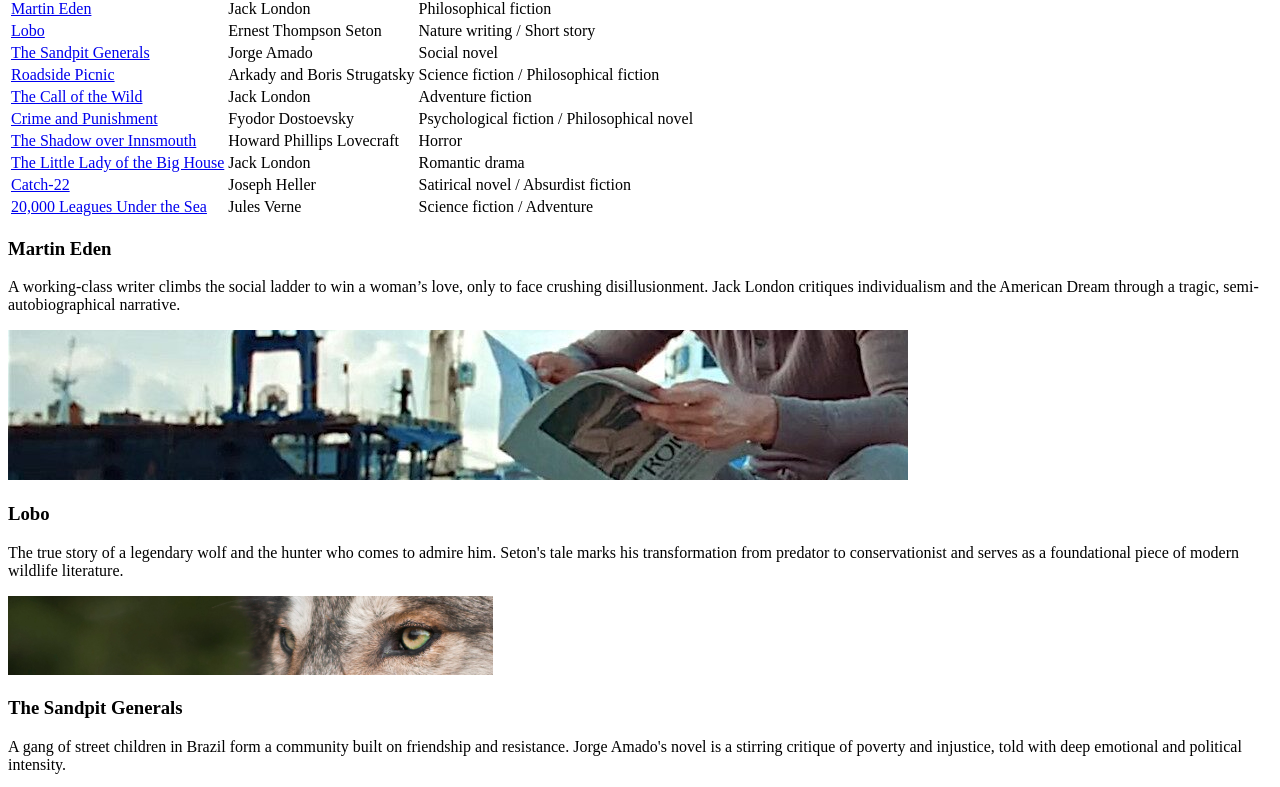
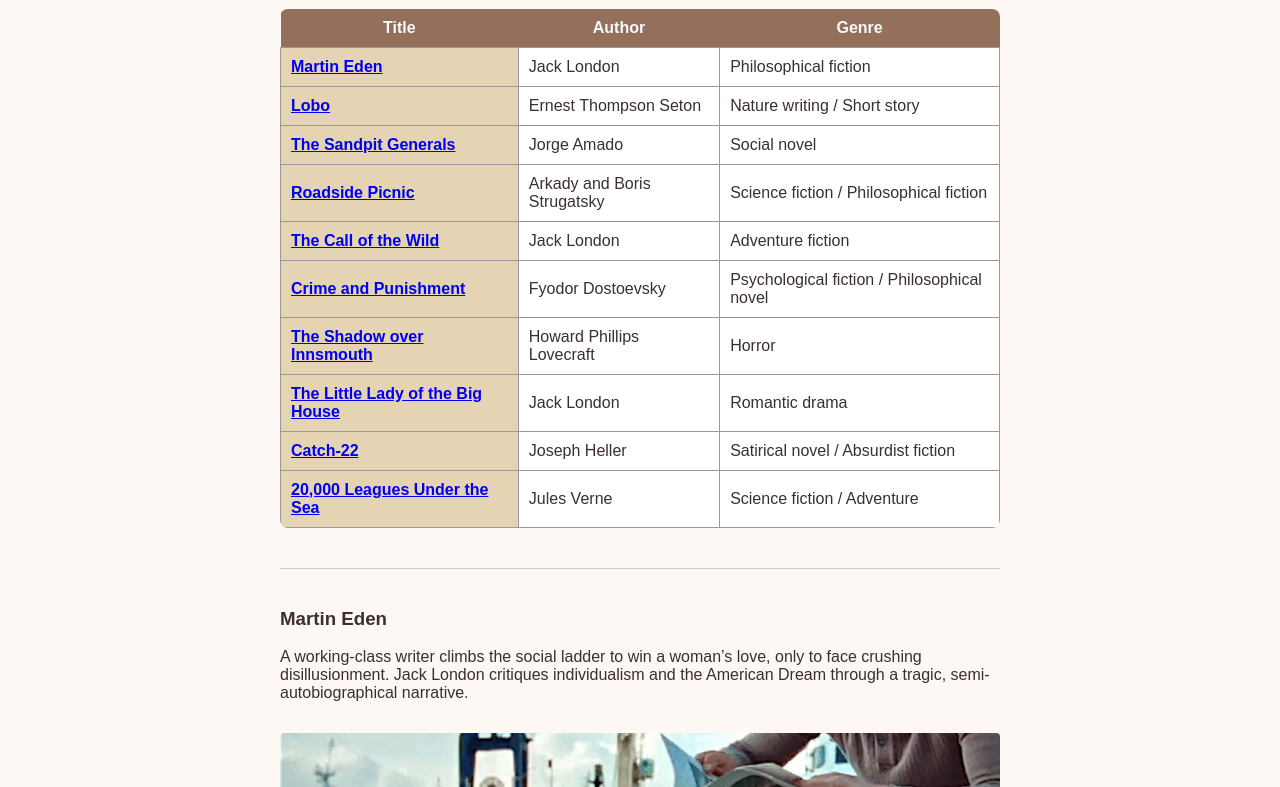
Before and after one commit to elin-christensen/Week-32-HTML-CSS, a plain HTML site: page table test/assignment2.html in a window 1280 px wide. Shown: the part 105-892 px from the top of the page. Drawn offline with Linux system fonts and the light colour scheme.

Commit message:
add-missing-files

```diff
--- a/table test/assignment2.html
+++ b/table test/assignment2.html
@@ -101,31 +101,37 @@
 <div id="goto-call-of-the-wild">
   <h3>The Call of the Wild</h3>
   <p>Buck, a domesticated dog, is thrown into the harsh world of sledding in Alaska. Stripped of civilization, he awakens his primal instincts in a classic tale of survival and identity.</p>
+<img src="src/5.png" alt="winter forest" class="book-image"/>
 </div>
 
 <div id="goto-crime-and-punishment">
   <h3>Crime and Punishment</h3>
   <p>Raskolnikov murders a pawnbroker believing he’s above morality—but is soon haunted by guilt. Dostoevsky’s psychological masterpiece dives deep into conscience, suffering, and redemption.</p>
+<img src="src/6.png" alt="Murder" class="book-image"/>
 </div>
 
 <div id="goto-innsmouth">
   <h3>The Shadow over Innsmouth</h3>
   <p>A man visits a decaying town and uncovers a horrifying pact with deep-sea creatures. Lovecraft blends isolation and cosmic terror in this cornerstone of his mythos.</p>
+<img src="src/7.png" alt="Deep sea creatures" class="book-image"/>
 </div>
 
 <div id="goto-little-lady">
   <h3>The Little Lady of the Big House</h3>
   <p>A romantic triangle unfolds on a California ranch, probing love, modern womanhood, and personal freedom. One of London’s most introspective novels, it challenges the boundaries of emotional and social convention.</p>
+<img src="src/8.png" alt="Wild horses" class="book-image"/>
 </div>
 
 <div id="goto-catch-22">
   <h3>Catch-22</h3>
   <p>Yossarian, an army bombardier, seeks escape from the insanity of war but is trapped in a logical paradox. Heller’s dark satire deconstructs bureaucracy, war, and the absurdities of modern life.</p>
+<img src="src/9.jpg" alt="Air jets" class="book-image"/>
 </div>
 
 <div id="goto-20000-leagues">
   <h3>20,000 Leagues Under the Sea</h3>
   <p>Captain Nemo pilots the submarine Nautilus through a world of underwater marvels. Jules Verne combines scientific imagination and political depth in this iconic adventure.</p>
+<img src="src/10.jpg" alt="Submarine" class="book-image"/>
 </div>
 
 
--- a/table test/styles.css
+++ b/table test/styles.css
@@ -0,0 +1,69 @@
+/* styles.css */
+
+.book-table {
+  border-collapse: collapse;
+  width: 80%;
+  margin: 20px auto;
+  font-family: Arial, sans-serif;
+}
+
+.book-table th {
+  background-color: #94705c;
+  color: rgb(248, 248, 248);
+  padding: 10px;
+}
+
+.book-table td {
+  border: 1px solid #999;
+  padding: 10px;
+}
+
+.highlight {
+  background-color: #e4d4b4;
+  font-weight: bold;
+}
+
+.centered-text {
+  text-align: center;
+}
+
+#goto-martin-eden, #goto-lobo, #goto-sandpit-generals,
+#goto-roadside-picnic, #goto-call-of-the-wild, #goto-crime-and-punishment,
+#goto-innsmouth, #goto-little-lady, #goto-catch-22, #goto-20000-leagues {
+  margin: 40px auto;
+  width: 80%;
+  font-family: Arial, sans-serif;
+  border-top: 1px solid #ccc;
+  padding-top: 20px;
+}
+
+
+
+
+body {
+  background-color: #fdf8f3;
+  color: 	#3b2f2f;
+  font-family: 'Georgia', serif;
+}
+
+.book-table {
+  box-shadow: 0 2px 6px rgba(255, 252, 252, 0.1);
+  background-color: #ffffff;
+  border-radius: 8px;
+  overflow: hidden;
+}
+
+
+.container { /*This is for make text appear to the center*/
+  max-width: 900px;
+  margin: 0 auto;
+  padding: 20px;
+}
+
+
+.book-image {
+  width: 100%;
+  height: auto;
+  margin-top: 15px;
+  border-radius: 4px; /* soft angles */
+}
```
Also changed, not shown: table test/assignment1.html (+21 -0 lines).
